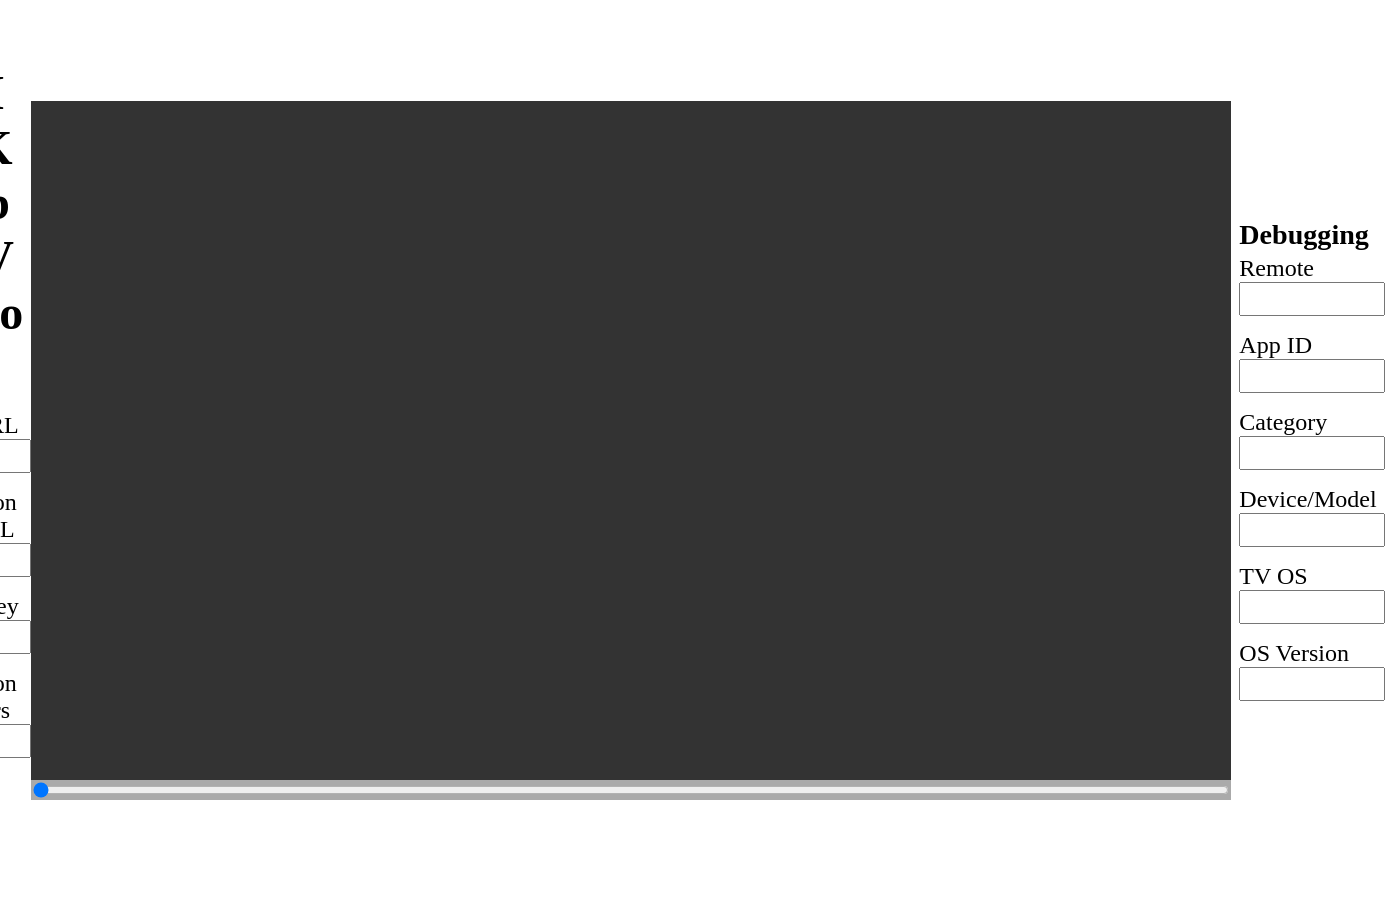
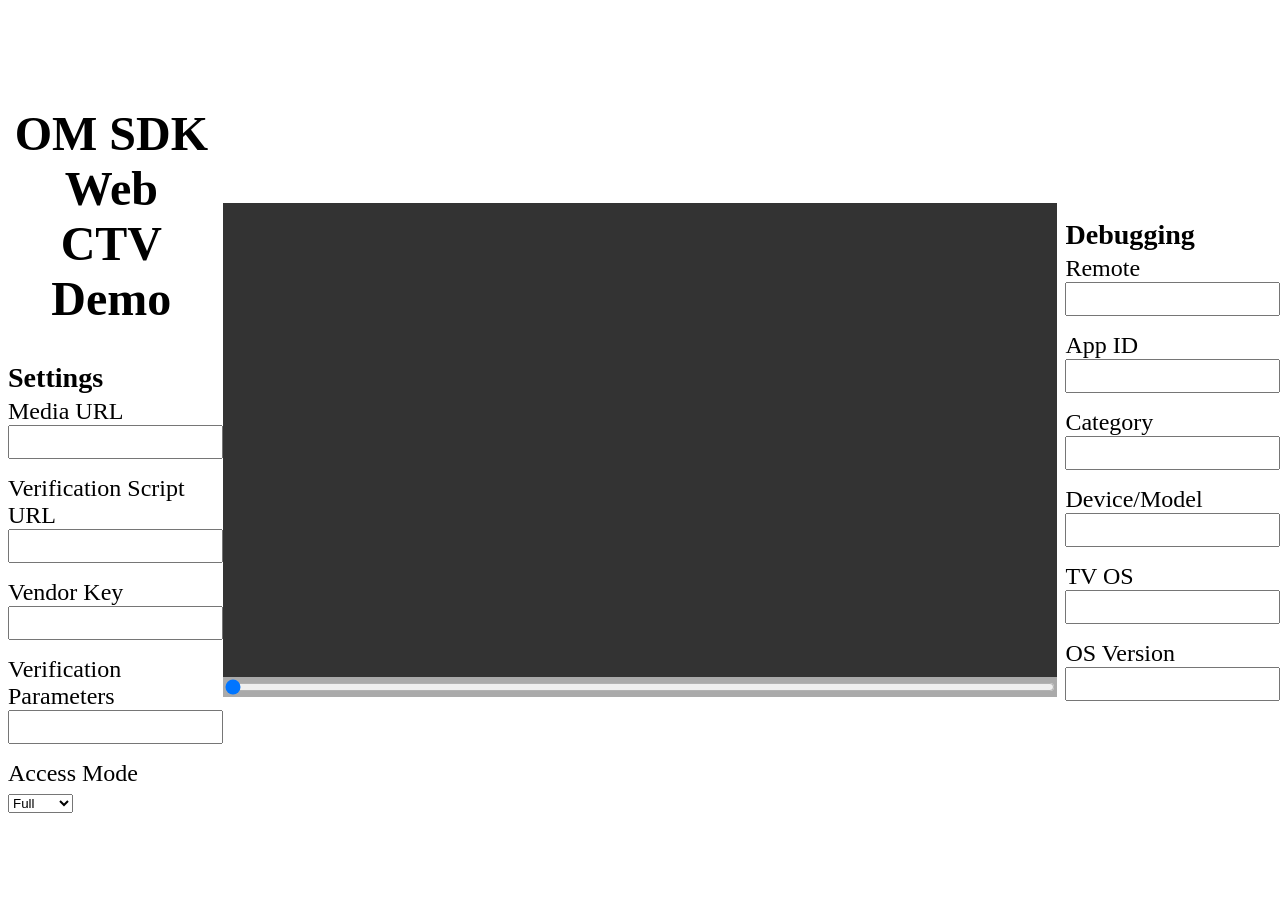

Version 1.6.6

--- a/reference-app-web-ctv/static/style.css
+++ b/reference-app-web-ctv/static/style.css
@@ -57,6 +57,8 @@ ul {
   width: 320px;
   margin: auto;
   font-size: 1.5em;
+  position: relative;
+  z-index: 1;
 }
 
 #content {
@@ -65,18 +67,29 @@ ul {
   display: flex;
   align-items: center;
   justify-content: center;
+  min-width: 0;
+  position: relative;
+  z-index: 0;
 }
 
 #sidebarRight {
   width: 320px;
   margin: auto;
   font-size: 1.5em;
+  position: relative;
+  z-index: 1;
 }
 
 #creativeContainer {
   width: 1200px;
   background: #333333;
   overflow: hidden;
+  position: relative;
+  isolation: isolate;
+}
+
+#creativeStage {
+  width: 100%;
 }
 
 #videoElement {
